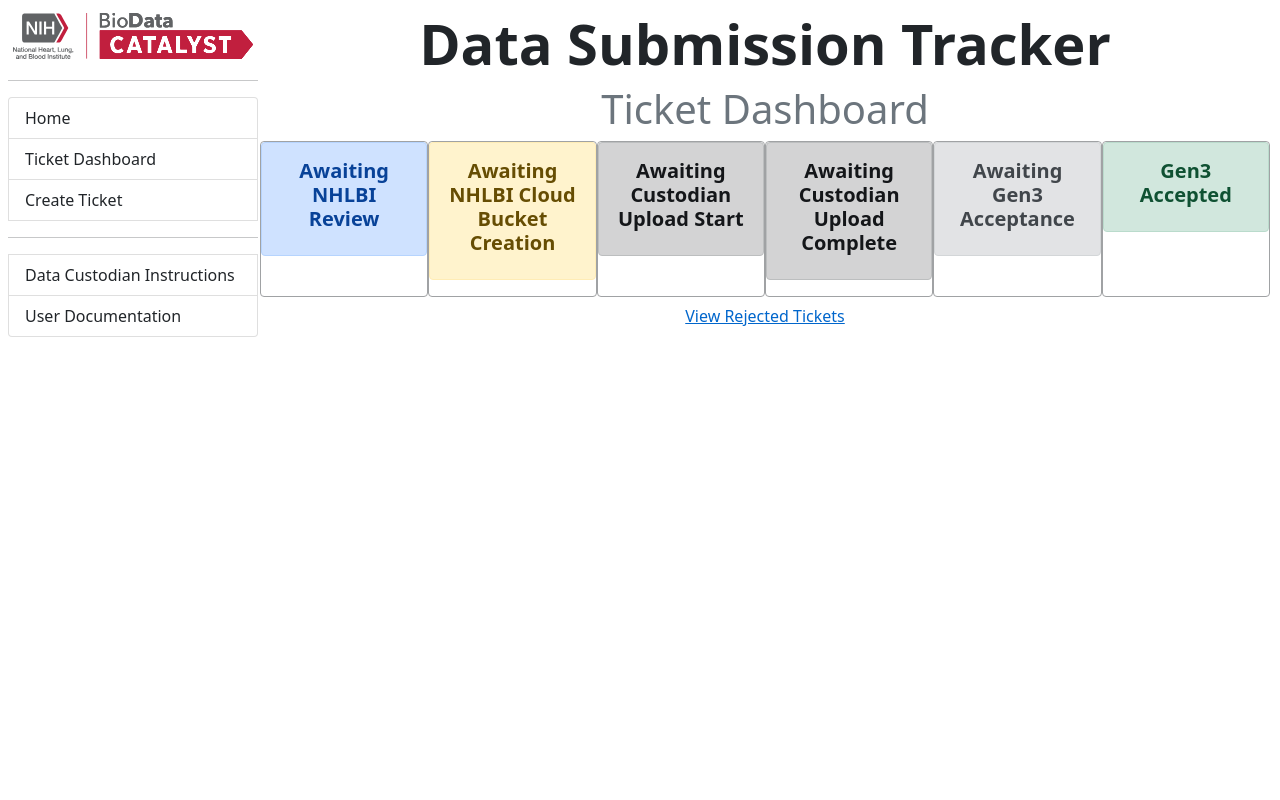
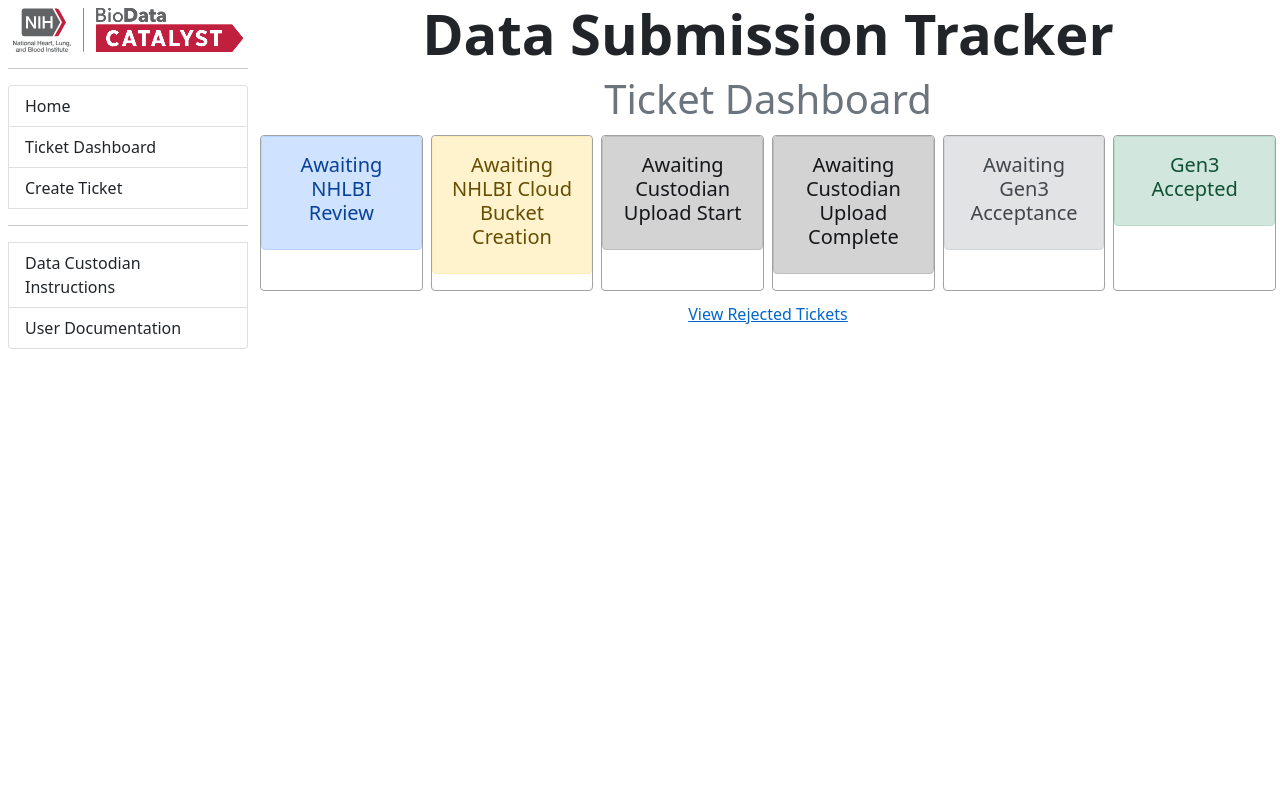
Before and after one commit to amc-corey-cox/BDC_Dashboard, a Django app: page / in a window 1280 px wide. Run offline with Django 3.2, Linux system fonts and the light colour scheme; data that the repository does not hold is empty; some libraries are stand-ins or nearby versions.

Commit message:
fix: update css to relative values

```diff
--- a/api/templates/base_generic.html
+++ b/api/templates/base_generic.html
@@ -31,9 +31,8 @@
   </head>
 
   <body>
-    <!-- SideBar Start -->
     <div class="wrapper">
-      <div class="side-nav m-2">
+      <div class="side-nav p-2">
         <img
           class="logo"
           src="{% static 'tracker/bio.svg' %}"
@@ -60,14 +59,10 @@
           </a>
         </div>
       </div>
-      <!-- Sidebar End -->
-
-      <!-- Content Start -->
       <div id="content">
         <h1 id="titleHeader" class="display-4">Data Submission Tracker</h1>
         {% block content %}{% endblock %}
       </div>
-      <!-- Content End -->
     </div>
 
     <!-- Tooltip Script -->
--- a/api/tracker/static/tracker/style.css
+++ b/api/tracker/static/tracker/style.css
@@ -40,27 +40,26 @@ html {
 }
 
 .side-nav {
-  width: 250px;
+  width: 20vw;
   z-index: 999;
   position: fixed;
   top: 0;
   bottom: 0;
 }
 .side-nav img {
-  width: 250px;
-  line-height: 70px;
+  width: 18vw;
   display: block;
   margin-left: auto;
   margin-right: auto;
   top: 0;
-  padding: 5px;
+  padding: 1;
 }
 
 #content {
   min-height: 100vh;
-  margin-left: 250px;
+  margin-left: 20vw;
   overflow: hidden;
-  padding: 10px;
+  padding: 1;
 }
 
 #titleHeader {
@@ -69,23 +68,16 @@ html {
   color: inherit;
 }
 
-.btn-cancel {
-  color: var(--color-primary);
-  text-decoration: underline;
-}
-
 #board {
   display: flex;
-  /* white-space: nowrap; */
-  justify-content: space-around;
-  /* overflow-x: auto; */
+  overflow-x: auto;
 }
-.board-card {
+.board-panel {
   /* display: inline-block; */
-  width: 13em;
+  width: 12rem;
   /* padding: 0 1rem 1rem 1rem; */
-  /* margin: 10px; */
-  border: 1px solid var(--color-light-gray);
+  margin: 0.25rem;
+  border: 0.1rem solid var(--color-light-gray);
   border-radius: 0.25rem;
 }
 .board-card h5 {
@@ -97,3 +89,8 @@ html {
 .text-yellow {
   color: var(--bs-orange);
 }
+
+.btn-cancel {
+  color: var(--color-primary);
+  text-decoration: underline;
+}
--- a/api/tracker/templates/tracker/ticket_list.html
+++ b/api/tracker/templates/tracker/ticket_list.html
@@ -2,7 +2,7 @@
 <h1 class="text-muted" style="text-align: center">Ticket Dashboard</h1>
 
 <div id="board">
-  <div class="board-card">
+  <div class="board-panel">
     <div
       class="alert alert-primary text-center"
       role="alert"
@@ -40,7 +40,7 @@
     {% endfor %}
   </div>
 
-  <div class="board-card">
+  <div class="board-panel">
     <div
       class="alert alert-warning text-center"
       role="alert"
@@ -78,7 +78,7 @@
     {% endfor %}
   </div>
 
-  <div class="board-card">
+  <div class="board-panel">
     <div
       class="alert alert-dark text-center"
       role="alert"
@@ -116,7 +116,7 @@
     {% endfor %}
   </div>
 
-  <div class="board-card">
+  <div class="board-panel">
     <div
       class="alert alert-dark text-center"
       role="alert"
@@ -154,7 +154,7 @@
     {% endfor %}
   </div>
 
-  <div class="board-card">
+  <div class="board-panel">
     <div
       class="alert alert-secondary text-center"
       role="alert"
@@ -192,7 +192,7 @@
     {% endfor %}
   </div>
 
-  <div class="board-card">
+  <div class="board-panel">
     <div
       class="alert alert-success text-center"
       role="alert"
```
